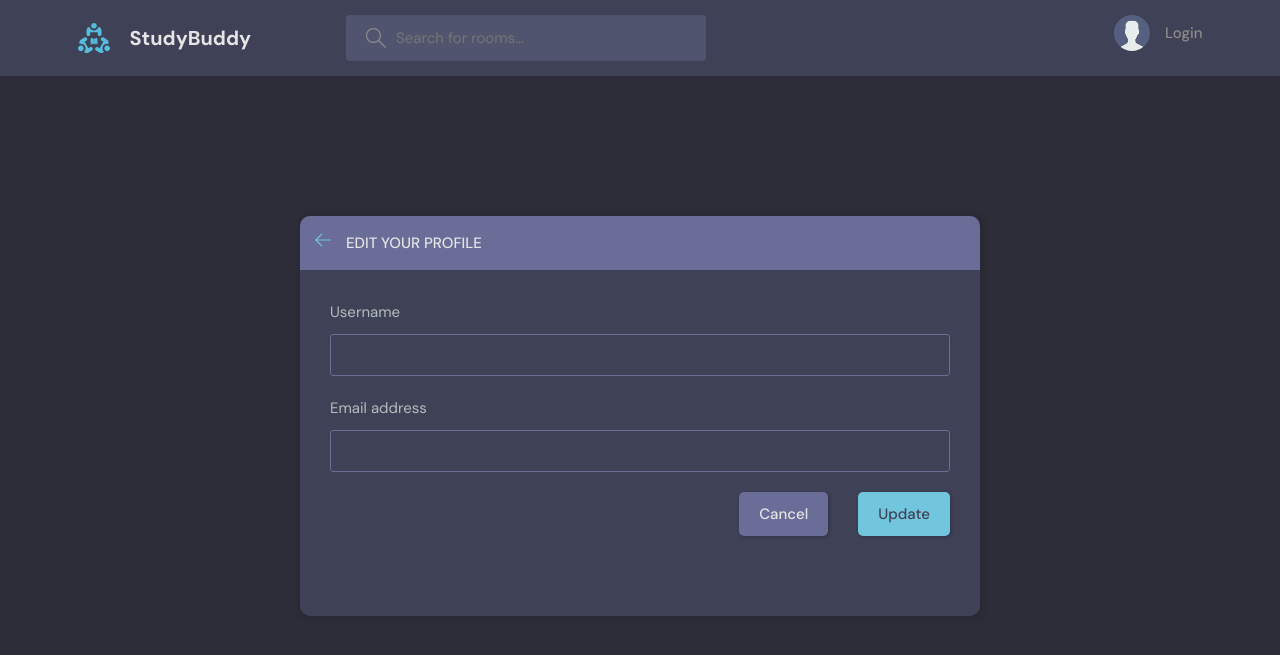
After one commit to curder/django_study_buddy_demo, a Django app: template base/templates/base/update_profile.html in a window 1280 px wide. The commit adds this page. Shown: the top 655 px of the page. Run offline with Django 4.2, Linux system fonts and the light colour scheme; the template is opened without the code that fills it: values that come from a table or form of the project are taken from there, others are empty.

Commit message:
Edit user profile page

```diff
--- a/base/forms.py
+++ b/base/forms.py
@@ -1,4 +1,5 @@
 from django.forms import ModelForm
+from django.contrib.auth.models import User
 from .models import Room
 
 
@@ -7,3 +8,9 @@ class RoomForm(ModelForm):
         model = Room
         fields = '__all__'
         exclude = ['host', 'participants']
+
+
+class UserForm(ModelForm):
+    class Meta:
+        model = User
+        fields = ['username', 'email']
--- a/base/templates/base/profile.html
+++ b/base/templates/base/profile.html
@@ -16,7 +16,9 @@
                     <div class="profile__info">
                         <h3>{{ user.username }}</h3>
                         <p>@{{ user.username }}</p>
-                        <a href="edit-user.html" class="btn btn--main btn--pill">Edit Profile</a>
+                        {% if request.user == user %}
+                            <a href="{% url 'profile.update' %}" class="btn btn--main btn--pill">Edit Profile</a>
+                        {% endif %}
                     </div>
                     <div class="profile__about">
                         <h3>About</h3>
--- /dev/null
+++ b/base/templates/base/update_profile.html
@@ -0,0 +1,41 @@
+{% extends 'main.html' %}
+
+{% block content %}
+    <main class="update-account layout">
+        <div class="container">
+            <div class="layout__box">
+                <div class="layout__boxHeader">
+                    <div class="layout__boxTitle">
+                        <a href="{% url 'home' %}">
+                            <svg version="1.1" xmlns="http://www.w3.org/2000/svg" width="32" height="32"
+                                 viewBox="0 0 32 32">
+                                <title>arrow-left</title>
+                                <path
+                                        d="M13.723 2.286l-13.723 13.714 13.719 13.714 1.616-1.611-10.96-10.96h27.625v-2.286h-27.625l10.965-10.965-1.616-1.607z">
+                                </path>
+                            </svg>
+                        </a>
+                        <h3>Edit your profile</h3>
+                    </div>
+                </div>
+                <div class="layout__body">
+                    <form class="form" action="" method="POST">
+                        {% csrf_token %}
+
+                        {% for field in form %}
+                            <div class="form__group">
+                                <label for="{{ field.id_for_label }}">{{ field.label }}</label>
+                                {{ field }}
+                            </div>
+                        {% endfor %}
+
+                        <div class="form__action">
+                            <a class="btn btn--dark" href="{% url 'home' %}">Cancel</a>
+                            <button class="btn btn--main" type="submit">Update</button>
+                        </div>
+                    </form>
+                </div>
+            </div>
+        </div>
+    </main>
+{% endblock %}
--- a/base/templates/navbar.html
+++ b/base/templates/navbar.html
@@ -43,7 +43,7 @@
                 </div>
 
                 <div class="dropdown-menu">
-                    <a href="settings.html" class="dropdown-link">
+                    <a href="{% url 'profile.update' %}" class="dropdown-link">
                         <svg version="1.1" xmlns="http://www.w3.org/2000/svg" width="32" height="32"
                              viewBox="0 0 32 32">
                             <title>tools</title>
--- a/base/urls.py
+++ b/base/urls.py
@@ -11,6 +11,7 @@ urlpatterns = [
     path('rooms/<str:pk>/update/', views.updateRoom, name='rooms.update'),
     path('rooms/create/', views.createRoom, name='rooms.create'),
     path('rooms/<str:pk>', views.room, name='room'),
+    path('profile/update/', views.updateProfile, name='profile.update'),
     path('profile/<str:pk>/', views.profile, name='profile.show'),
     path('messages/<str:pk>/destroy', views.destroyMessage, name='messages.destroy'),
 ]
```
Also changed, not shown: base/views.py (+16 -1 lines).
